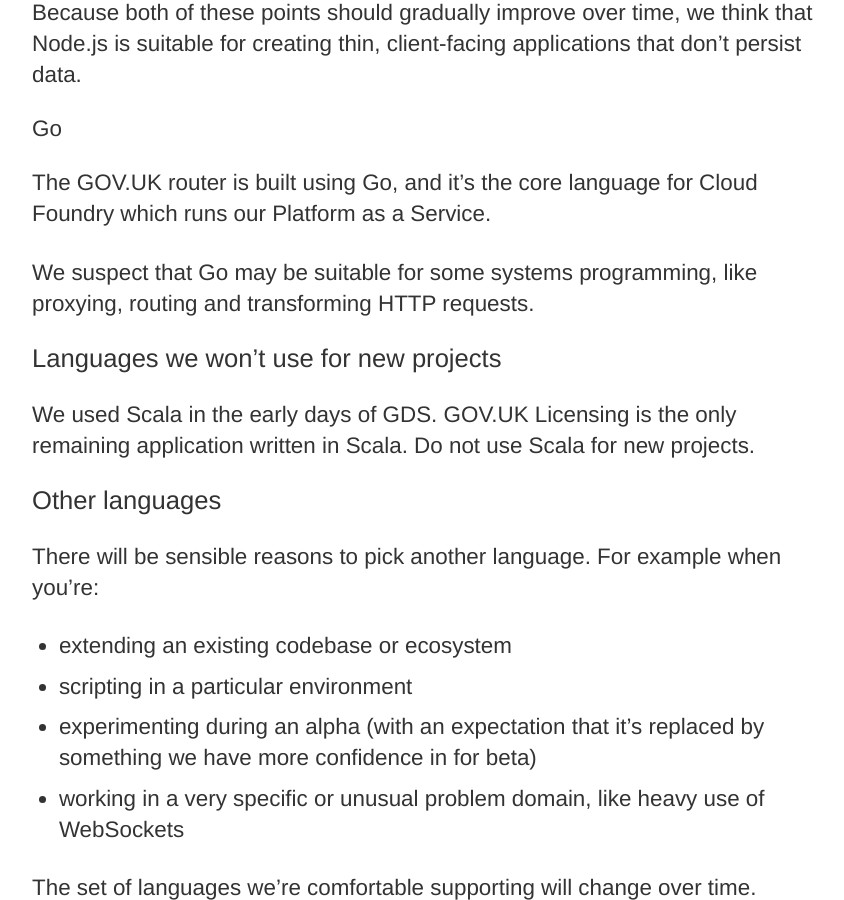
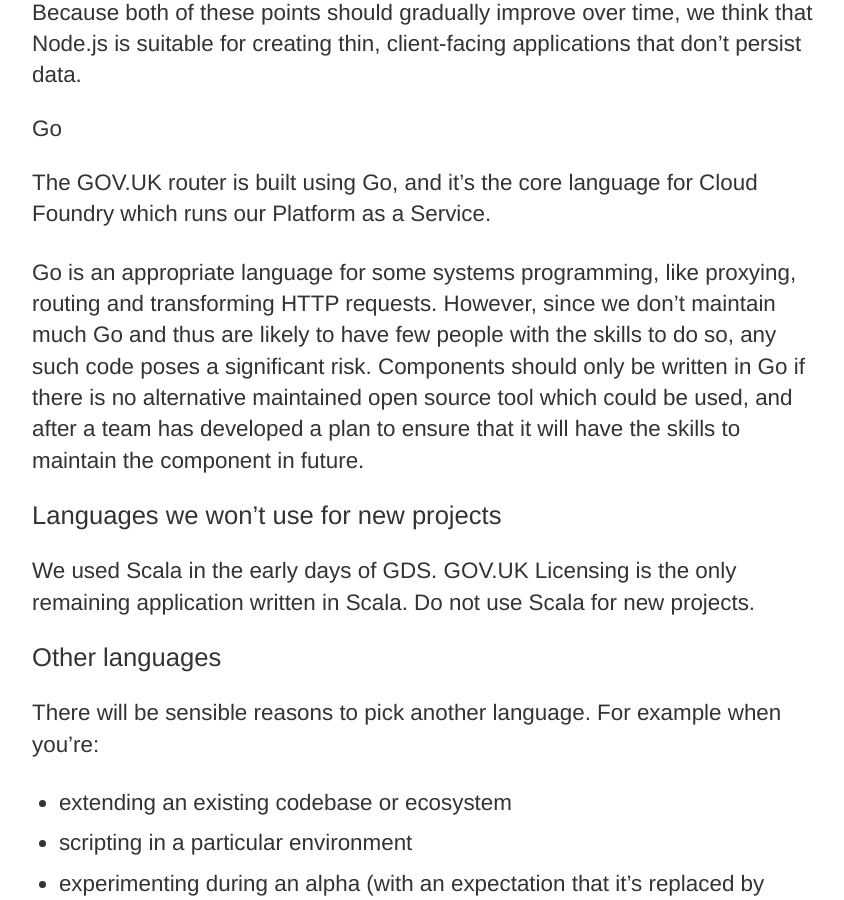
Before and after one commit to alphagov/gds-way, a Jekyll site: the page built from programming-languages.md, in a window 1280 px wide and 900 px high, scrolled down 1583 px. Shown: the whole window, without its empty margins (8-852 px from the left). Built offline with Jekyll 4.4.1, drawn with Linux system fonts in a browser that asks for light colours.

Commit message:
Warn about risks of using Go

```diff
--- a/programming-languages.md
+++ b/programming-languages.md
@@ -60,8 +60,13 @@ that don't persist data.
 The GOV.UK router is built using Go, and it's the core language for Cloud
 Foundry which runs our Platform as a Service.
 
-We suspect that Go may be suitable for some systems programming, like proxying,
-routing and transforming HTTP requests.
+Go is an appropriate language for some systems programming, like proxying,
+routing and transforming HTTP requests. However, since we don't maintain much
+Go and thus are likely to have few people with the skills to do so, any such
+code poses a significant risk. Components should only be written in Go if
+there is no alternative maintained open source tool which could be used, and
+after a team has developed a plan to ensure that it will have the skills to
+maintain the component in future.
 
 ## Languages we won't use for new projects
 
```
